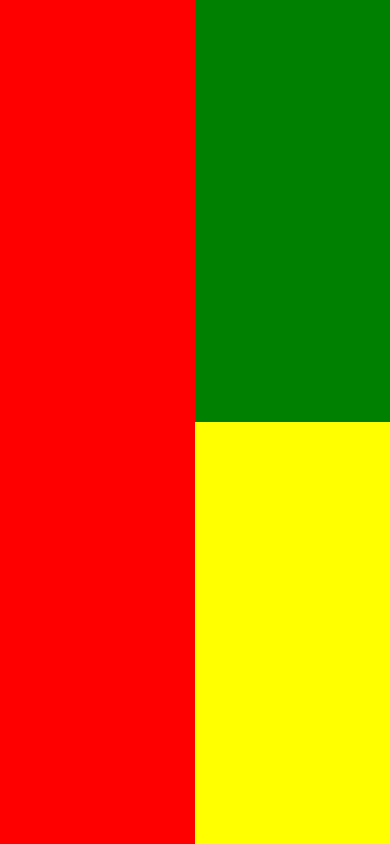
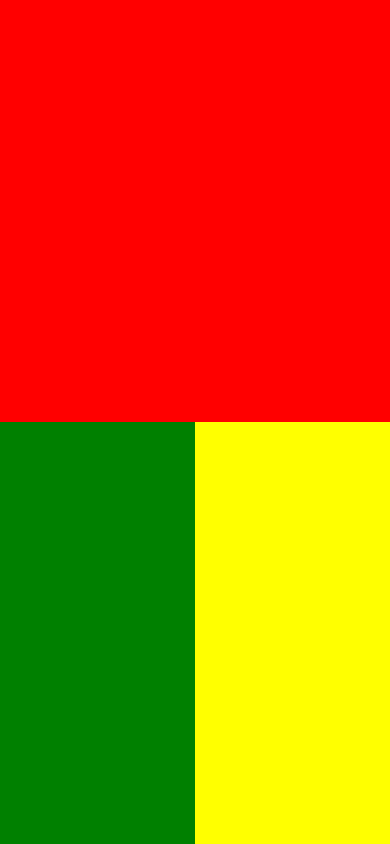
Before and after one commit to MiguelGarcia95/react-native-practice2, a React Native app: screen / in a window 390 px wide. Built offline with nearby package versions, Linux system fonts and the light colour scheme.

Commit message:
changed app page

```diff
--- a/App.js
+++ b/App.js
@@ -32,8 +32,7 @@ class App extends Component {
 
 const styles = StyleSheet.create({
   container: {
-    flex: 1,
-    flexDirection: 'row'
+    flex: 1
   },
   half1: {
     flex: 1,
@@ -41,6 +40,7 @@ const styles = StyleSheet.create({
   },
   half2: {
     flex: 1,
+    flexDirection: 'row',
     backgroundColor: 'blue'
   },
   half21: {
```
